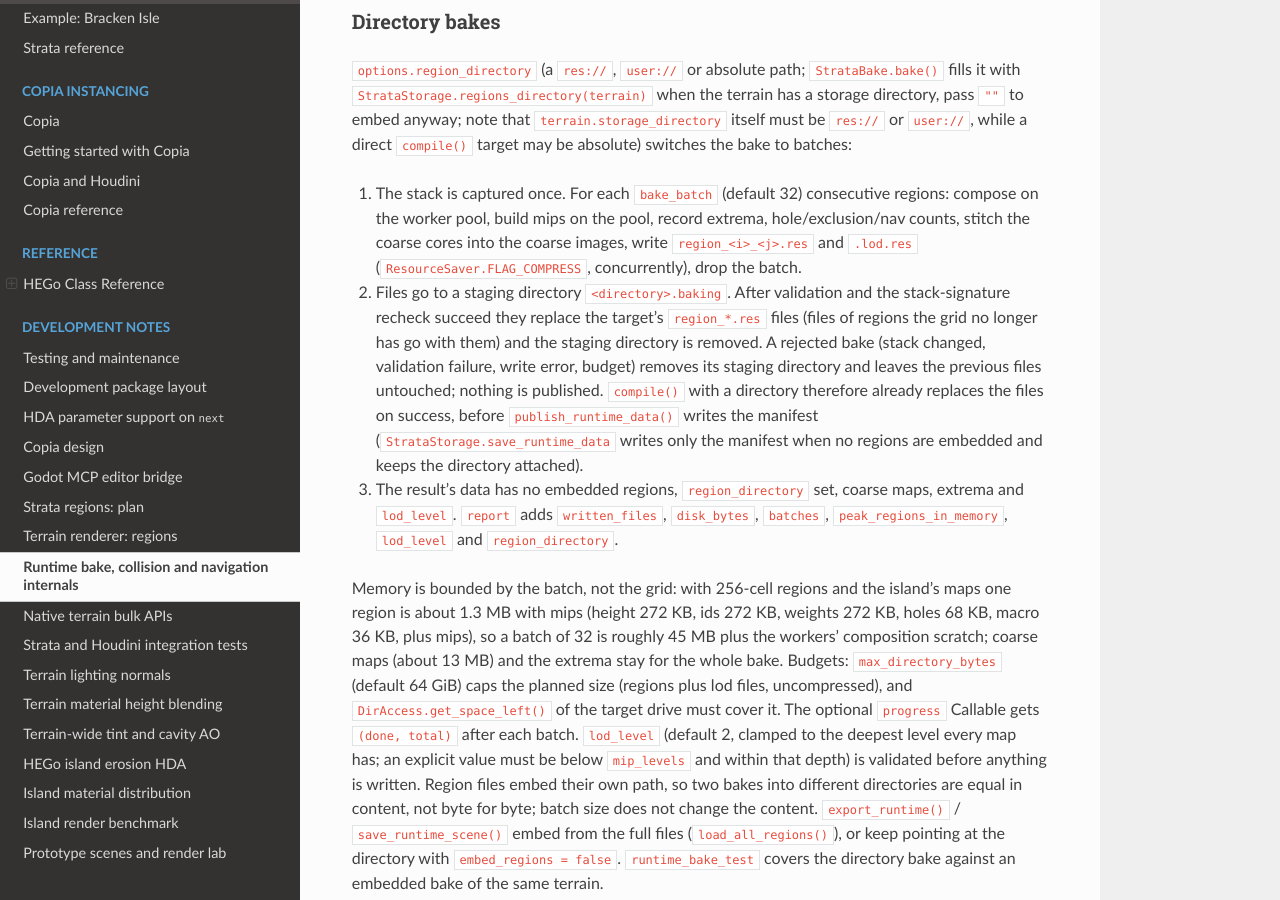
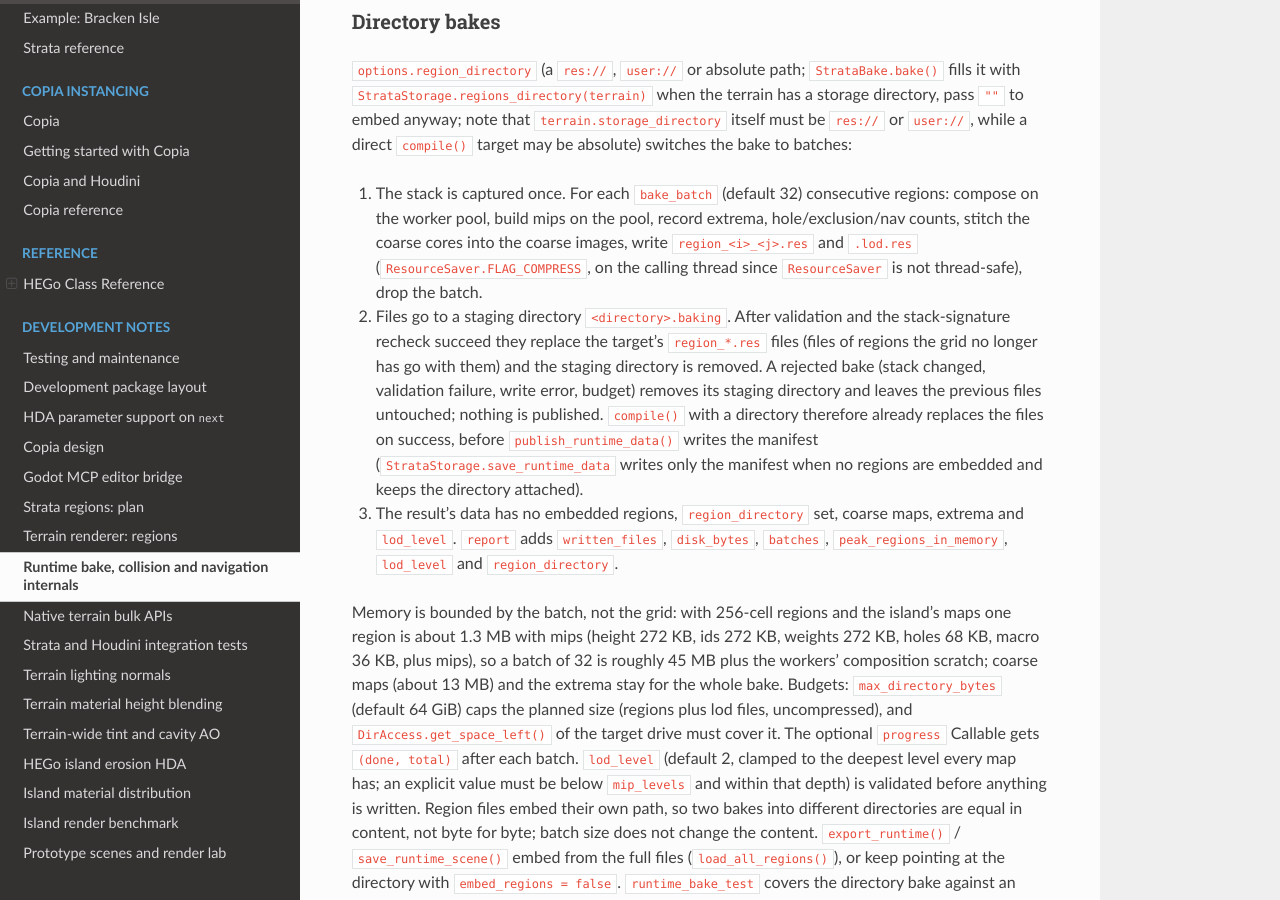
Before and after one commit to peterprickarz/hego, a Sphinx documentation site: the page built from docs/development/terrain_runtime.md, in a window 1280 px wide and 900 px high, scrolled down 8235 px. Built offline with Sphinx 7.4.7 and the Read the Docs theme 3.1.0, drawn with Linux system fonts in a browser that asks for light colours.

Commit message:
Strata: save baked region files on the calling thread and harden worker-pool reads
ResourceSaver.save() is not thread-safe in Godot 4 (touching ResourceUID, ResourceCache, and editor save callbacks). Run StrataBake._write_batch() serially on the calling thread instead of WorkerThreadPool, pre-extract the region array before the mip group task, and guard the failed flag read in StrataRegions.compose_regions() with its mutex.

```diff
--- a/docs/development/terrain_runtime.md
+++ b/docs/development/terrain_runtime.md
@@ -173,7 +173,7 @@ What the bake does:
 
 `options.region_directory` (a `res://`, `user://` or absolute path; `StrataBake.bake()` fills it with `StrataStorage.regions_directory(terrain)` when the terrain has a storage directory, pass `""` to embed anyway; note that `terrain.storage_directory` itself must be `res://` or `user://`, while a direct `compile()` target may be absolute) switches the bake to batches:
 
-1. The stack is captured once. For each `bake_batch` (default 32) consecutive regions: compose on the worker pool, build mips on the pool, record extrema, hole/exclusion/nav counts, stitch the coarse cores into the coarse images, write `region_<i>_<j>.res` and `.lod.res` (`ResourceSaver.FLAG_COMPRESS`, concurrently), drop the batch.
+1. The stack is captured once. For each `bake_batch` (default 32) consecutive regions: compose on the worker pool, build mips on the pool, record extrema, hole/exclusion/nav counts, stitch the coarse cores into the coarse images, write `region_<i>_<j>.res` and `.lod.res` (`ResourceSaver.FLAG_COMPRESS`, on the calling thread since `ResourceSaver` is not thread-safe), drop the batch.
 2. Files go to a staging directory `<directory>.baking`. After validation and the stack-signature recheck succeed they replace the target's `region_*.res` files (files of regions the grid no longer has go with them) and the staging directory is removed. A rejected bake (stack changed, validation failure, write error, budget) removes its staging directory and leaves the previous files untouched; nothing is published. `compile()` with a directory therefore already replaces the files on success, before `publish_runtime_data()` writes the manifest (`StrataStorage.save_runtime_data` writes only the manifest when no regions are embedded and keeps the directory attached).
 3. The result's data has no embedded regions, `region_directory` set, coarse maps, extrema and `lod_level`. `report` adds `written_files`, `disk_bytes`, `batches`, `peak_regions_in_memory`, `lod_level` and `region_directory`.
 
```
Also changed, not shown: 2 other files.
